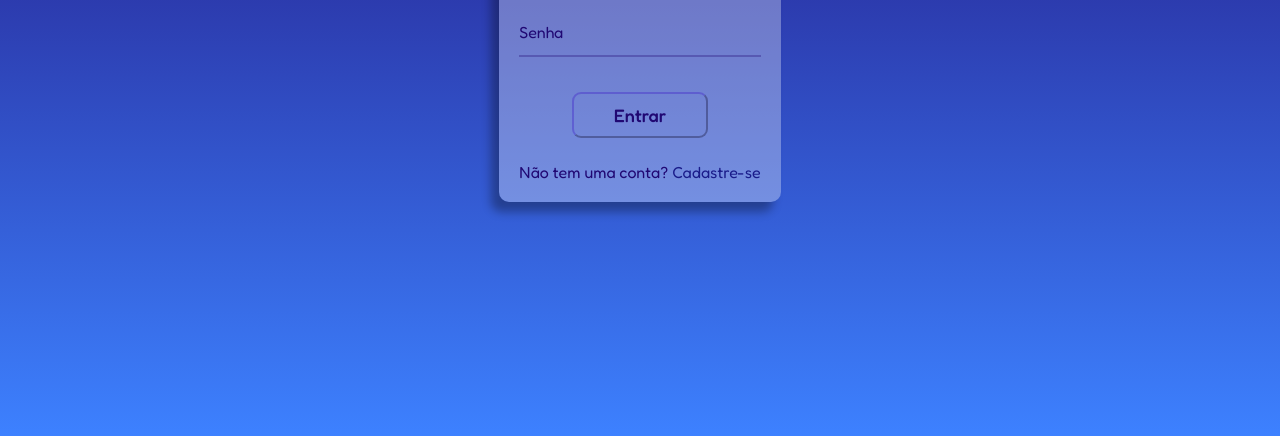
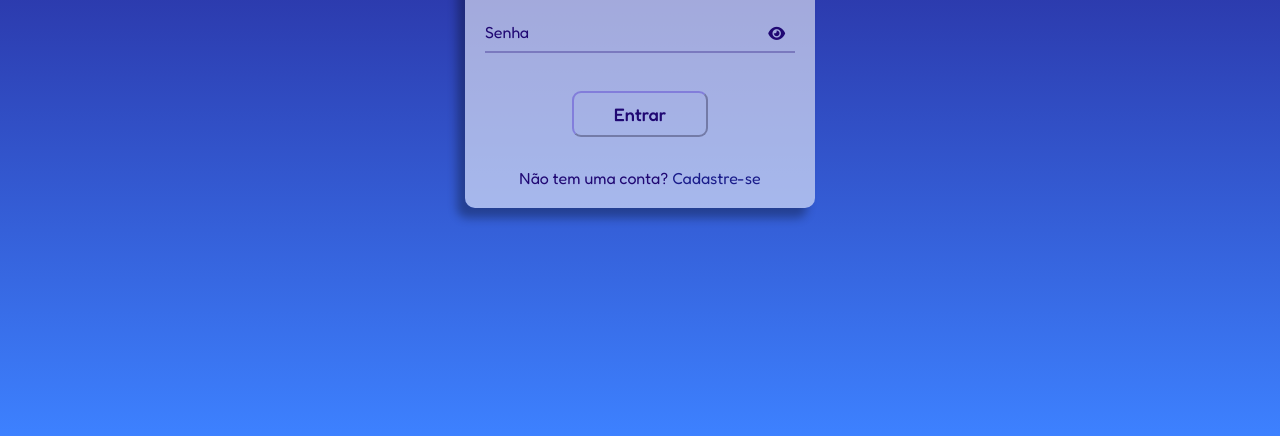
Before and after one commit to fermercado/Tela-de-login-e-cadastro, a plain HTML site: page index.html in a window 1280 px wide. Shown: the part 364-800 px from the top of the page. Drawn offline with Linux system fonts and the light colour scheme.

Commit message:
Finalização pagina login

```diff
--- a/index.html
+++ b/index.html
@@ -4,6 +4,10 @@
     <meta charset="UTF-8" />
     <meta http-equiv="X-UA-Compatible" content="IE=edge" />
     <meta name="viewport" content="width=device-width, initial-scale=1.0" />
+    <script
+      src="https://kit.fontawesome.com/15c26e1696.js"
+      crossorigin="anonymous"
+    ></script>
     <link rel="stylesheet" href="style.css" />
     <title>Login</title>
   </head>
@@ -18,6 +22,7 @@
         <div class="label-float">
           <input type="password" id="password" placeholder="" required />
           <label for="password">Senha</label>
+          <i class="fa-solid fa-eye"></i>
         </div>
 
         <div class="login-btn">
@@ -26,9 +31,10 @@
 
         <p>
           Não tem uma conta?
-          <a href="">Cadastre-se</a>
+          <a href="cadastro.html">Cadastre-se</a>
         </p>
       </div>
     </div>
+    <script src="script.js"></script>
   </body>
 </html>
--- a/style.css
+++ b/style.css
@@ -19,13 +19,27 @@ body {
   justify-content: center;
   align-content: center;
   width: 100%;
+  animation: showLogin 0.8s forwards;
+}
+
+@keyframes showLogin {
+  from {
+    opacity: 0;
+    transform: translate3d(-10px, 0, 0);
+  }
+
+  to {
+    opacity: 1;
+    transform: translate3d(0, 0, 0);
+  }
 }
 
 .login-card {
-  background-color: #ffffff50;
+  background-color: #ffffff90;
   border-radius: 10px;
   padding: 20px;
   box-shadow: -8px 10px 10px #00000050;
+  width: 350px;
 }
 
 h1 {
@@ -44,6 +58,7 @@ h1 {
   outline: 0;
   min-width: 180px;
   transition: 0.3s ease-out;
+  font-size: 12px;
 }
 
 .label-float {
@@ -62,13 +77,13 @@ h1 {
   position: absolute;
   top: 0;
   left: 0;
-  margin-top: 13px;
+  margin-top: 16px;
   transition: 0.3s ease-out;
 }
 
 .label-float input:focus + label,
 .label-float input:valid + label {
-  font-size: 12px;
+  font-size: 14px;
   margin-top: 0;
 }
 
@@ -110,3 +125,12 @@ a:hover {
   color: #ffffff;
   transition: 0.2s ease-out;
 }
+
+.fa-eye {
+  color: #200873;
+  font-size: 15px;
+  position: absolute;
+  top: 20px;
+  right: 10px;
+  cursor: pointer;
+}
```
